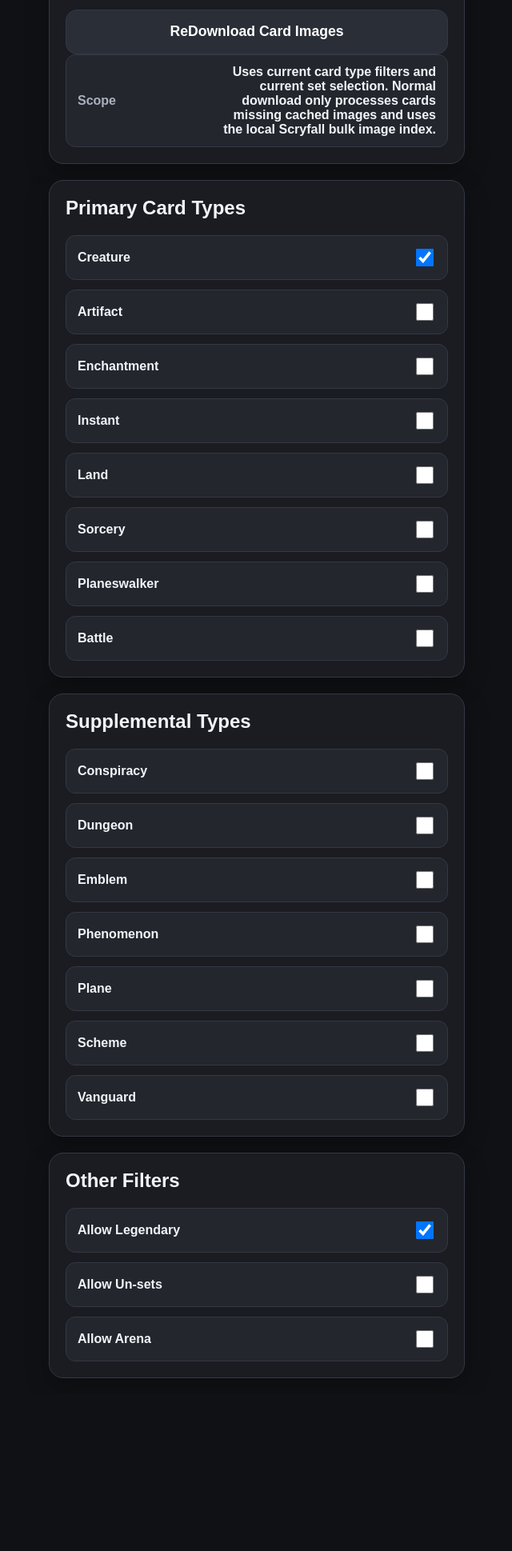
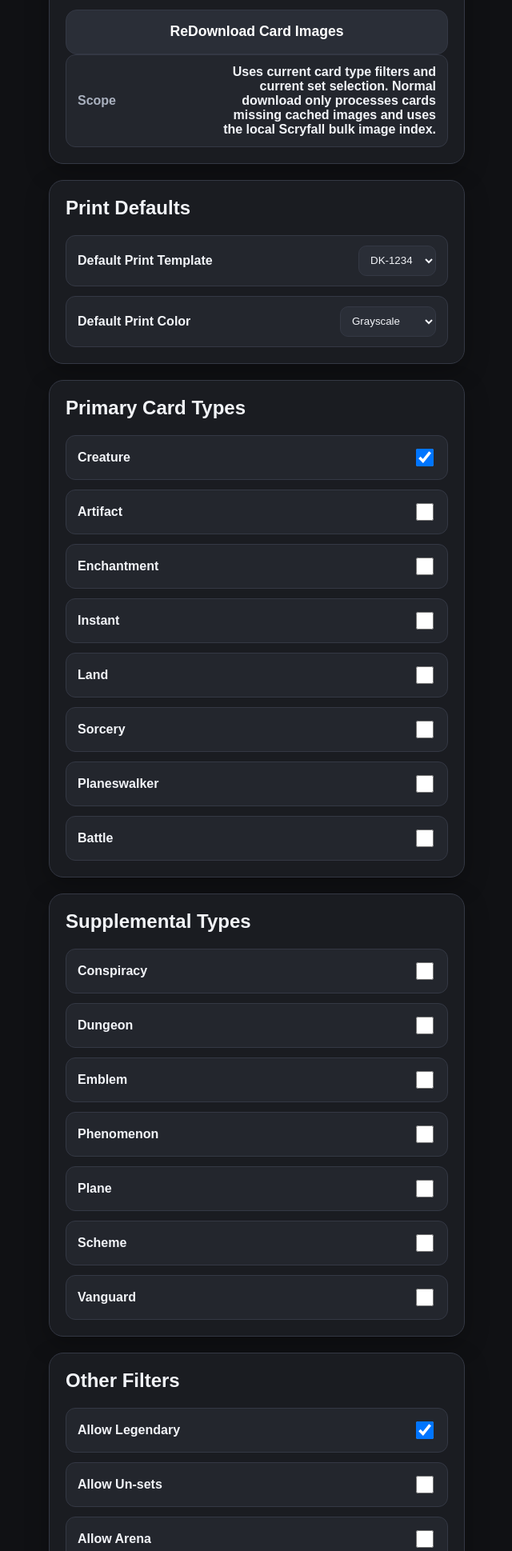
Before and after one commit to Regenshire/iMomir, a Flask app: page /config in a window 1280 px wide. Shown: the part 1095-3034 px from the top of the page at 80% size, without its empty margins (319-959 px from the left). Before the commit the page ends 2818 px from the top, so only its background shows below. Run offline with Flask 3, Linux system fonts and the light colour scheme; data that the repository does not hold is empty; parts of the project's set-up code (start-up, migrations or seed data) failed here and were passed over.

Commit message:
v0.2 - Print Working

```diff
--- a/app.py
+++ b/app.py
@@ -42,6 +42,8 @@ DEFAULT_CONFIG = {
     "allow_unsets": "0",
     "allow_arena": "0",
     "all_sets_enabled": "1",
+    "print_template": "dk-1234",
+    "print_color_mode": "grayscale",
 }
 
 PRIMARY_TYPE_KEYS = [
@@ -69,6 +71,17 @@ OTHER_FILTER_KEYS = [
     ("allow_legendary", "Allow Legendary"),
     ("allow_unsets", "Allow Un-sets"),
     ("allow_arena", "Allow Arena"),
+]
+
+PRINT_TEMPLATE_OPTIONS = [
+    ("dk-1234", "DK-1234"),
+    ("standard", "Standard"),
+]
+
+PRINT_COLOR_MODE_OPTIONS = [
+    ("grayscale", "Grayscale"),
+    ("color", "Full Color"),
+    ("monochrome", "Monochrome"),
 ]
 
 SAMPLE_SETS = [
@@ -371,10 +384,44 @@ def get_config():
 def update_config_from_form(form_data):
     updated_config = {}
 
-    for key in DEFAULT_CONFIG.keys():
-        if key == "all_sets_enabled":
-            continue
+    checkbox_keys = {
+        "type_creature",
+        "type_artifact",
+        "type_enchantment",
+        "type_instant",
+        "type_land",
+        "type_sorcery",
+        "type_planeswalker",
+        "type_battle",
+        "type_conspiracy",
+        "type_dungeon",
+        "type_emblem",
+        "type_phenomenon",
+        "type_plane",
+        "type_scheme",
+        "type_vanguard",
+        "allow_legendary",
+        "allow_unsets",
+        "allow_arena",
+    }
+
+    select_defaults = {
+        "print_template": "dk-1234",
+        "print_color_mode": "grayscale",
+    }
+
+    for key in checkbox_keys:
         updated_config[key] = "1" if form_data.get(key) == "on" else "0"
+
+    submitted_template = (form_data.get("print_template") or "").strip().lower()
+    if submitted_template not in {"dk-1234", "standard"}:
+        submitted_template = select_defaults["print_template"]
+    updated_config["print_template"] = submitted_template
+
+    submitted_color_mode = (form_data.get("print_color_mode") or "").strip().lower()
+    if submitted_color_mode not in {"grayscale", "color", "monochrome"}:
+        submitted_color_mode = select_defaults["print_color_mode"]
+    updated_config["print_color_mode"] = submitted_color_mode
 
     conn = get_db_connection()
     cursor = conn.cursor()
@@ -1602,6 +1649,45 @@ def result():
         card=card,
     )
 
+@app.route("/print/<card_key>")
+def print_card(card_key):
+    conn = get_db_connection()
+    cursor = conn.cursor()
+
+    cursor.execute("SELECT * FROM cards WHERE card_key = ?", (card_key,))
+    card = cursor.fetchone()
+
+    conn.close()
+
+    if not card:
+        return "Card not found", 404
+
+    config = get_config()
+
+    print_template = (request.args.get("template") or config.get("print_template") or "dk-1234").strip().lower()
+    if print_template not in {"dk-1234", "standard"}:
+        print_template = "dk-1234"
+
+    if print_template == "standard":
+        print_width = "2.5in"
+        print_height = "3.5in"
+    else:
+        print_width = "60mm"
+        print_height = "86mm"
+
+    print_mode = (request.args.get("mode") or config.get("print_color_mode") or "grayscale").strip().lower()
+    if print_mode not in {"grayscale", "color", "monochrome"}:
+        print_mode = "grayscale"
+
+    return render_template(
+        "print.html",
+        card=card,
+        print_mode=print_mode,
+        print_template=print_template,
+        print_width=print_width,
+        print_height=print_height,
+    )
+
 
 @app.route("/config", methods=["GET", "POST"])
 def config():
@@ -1620,6 +1706,8 @@ def config():
         primary_type_keys=PRIMARY_TYPE_KEYS,
         supplemental_type_keys=SUPPLEMENTAL_TYPE_KEYS,
         other_filter_keys=OTHER_FILTER_KEYS,
+        print_template_options=PRINT_TEMPLATE_OPTIONS,
+        print_color_mode_options=PRINT_COLOR_MODE_OPTIONS,
         import_metadata=import_metadata,
         refresh_status=current_refresh_status,
     )
--- a/static/css/style.css
+++ b/static/css/style.css
@@ -299,6 +299,15 @@ input {
   gap: 20px;
 }
 
+.toggle-row select {
+    min-height: 38px;
+    border: 1px solid var(--border);
+    border-radius: 10px;
+    background: var(--button);
+    color: var(--text);
+    padding: 6px 10px;
+}
+
 .icon-button-submit {
   border: 0;
   cursor: pointer;
--- a/templates/config.html
+++ b/templates/config.html
@@ -133,8 +133,34 @@
             </div>
         </div>
     </div>
+    <form id="configForm" method="post" class="config-form">
+        <div class="page-panel">
+            <h2>Print Defaults</h2>
 
-    <form id="configForm" method="post" class="config-form">
+            <div class="settings-grid">
+                <label class="toggle-row" for="print_template">
+                    <span>Default Print Template</span>
+                    <select id="print_template" name="print_template">
+                        {% for value, label in print_template_options %}
+                            <option value="{{ value }}" {% if config.get("print_template") == value %}selected{% endif %}>
+                                {{ label }}
+                            </option>
+                        {% endfor %}
+                    </select>
+                </label>
+
+                <label class="toggle-row" for="print_color_mode">
+                    <span>Default Print Color</span>
+                    <select id="print_color_mode" name="print_color_mode">
+                        {% for value, label in print_color_mode_options %}
+                            <option value="{{ value }}" {% if config.get("print_color_mode") == value %}selected{% endif %}>
+                                {{ label }}
+                            </option>
+                        {% endfor %}
+                    </select>
+                </label>
+            </div>
+        </div>
         <div class="page-panel">
             <h2>Primary Card Types</h2>
             <div class="settings-grid">
```
Also changed, not shown: other parts of static/css/style.css (+76 -0 lines), templates/print.html (+35 -0 lines), templates/result.html (+12 -1 lines).
